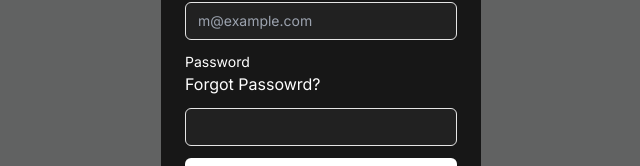
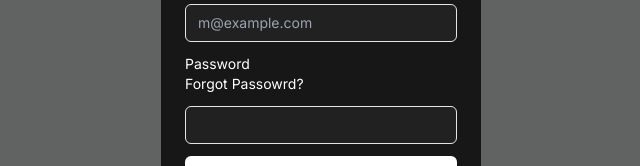
Before and after one commit to Carlthegreatt/Loomi, a Next.js app: page /login in a window 1280 px wide. Both pictures are taken after a click on the button "Login". Shown: the part 324-490 px from the top of the page, without its empty margins (319-959 px from the left). Built offline with nearby package versions, Linux system fonts and the light colour scheme.

Commit message:
Auto-commit LoginPopover.tsx: 2025-08-24 01:23:05

```diff
--- a/src/components/sections/LoginPopover.tsx
+++ b/src/components/sections/LoginPopover.tsx
@@ -39,7 +39,9 @@ export default function LoginModal() {
               />
               <div>
                 <h1 className="text-white text-sm">Password</h1>
-                <button className="text-white">Forgot Passowrd?</button>
+                <button className="text-white text-sm grid">
+                  Forgot Passowrd?
+                </button>
               </div>
 
               <input
```
